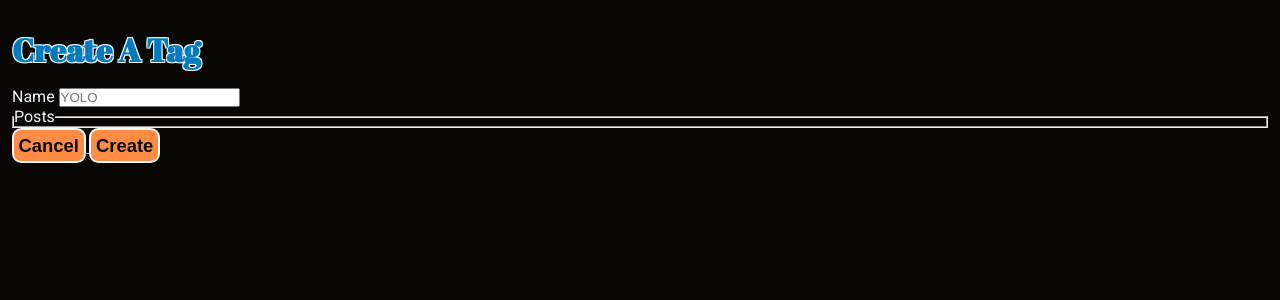
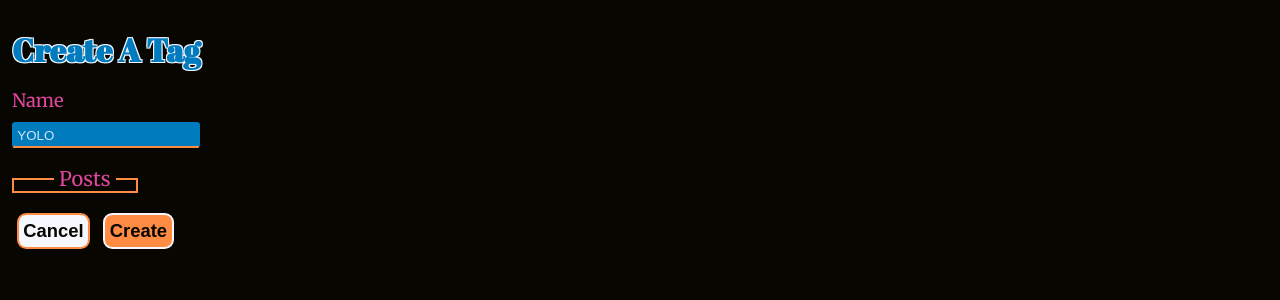
Before and after one commit to MrCookiefries/Blogly, a Flask app: page /tags/new in a window 1280 px wide. Shown: the part 224-524 px from the top of the page. Run offline with Flask 2, Linux system fonts and the light colour scheme; data that the repository does not hold is empty.

Commit message:
finish the styling

```diff
--- a/static/style.css
+++ b/static/style.css
@@ -134,12 +134,22 @@ button.delete {
     border-color: var(--colors-tint);
 }
 
+button.cancel {
+    background-color: var(--colors-light);
+    color: var(--colors-dark);
+    border-color: var(--colors-accent);
+}
+
 button:hover {
     color: var(--colors-light);
 }
 
 button.delete:hover {
     color: var(--colors-dark);
+}
+
+button.cancel:hover {
+    color: var(--colors-accent);
 }
 
 /* Other titles */
@@ -238,3 +248,75 @@ b {
 .user-post {
     margin-top: 2em;
 }
+
+/* Forms */
+
+label {
+    display: block;
+    margin: 1em 0;
+    font-size: 1.15em;
+    color: var(--colors-main);
+    font-family: var(--font-subtitle);
+}
+
+input, textarea {
+    display: block;
+    padding: 0.25em;
+    margin: 0.75em 0;
+    background-color: var(--colors-tint);
+    border: 2px solid transparent;
+    border-bottom-color: var(--colors-accent);
+    color: var(--colors-light);
+    border-radius: 0.25em;
+}
+
+::placeholder {
+    color: var(--colors-light);
+    opacity: 0.85;
+}
+
+input:focus, textarea:focus {
+    outline: none;
+    border-color: var(--colors-accent);
+}
+
+textarea {
+    min-width: 300px;
+    min-height: 150px;
+    resize: none;
+}
+
+legend {
+    margin-left: 1em;
+    color: var(--colors-main);
+    font-size: 1.25em;
+    font-family: var(--font-subtitle);
+    padding: 0 0.25em;
+}
+
+fieldset {
+    border: 2px solid var(--colors-accent);
+    display: inline-block;
+    padding: 0 1.25em;
+    margin-bottom: 1em;
+}
+
+input[type="checkbox"] {
+    display: inline;
+    margin-right: 0.25em;
+}
+
+/* Post */
+
+article {
+    padding: 0.25em;
+}
+
+.author {
+    font-family: var(--font-subtitle);
+    font-size: 1.25em;
+}
+
+.space, .story {
+    margin: 1em 0;
+}
--- a/templates/add-tag.html
+++ b/templates/add-tag.html
@@ -21,9 +21,9 @@
                     </label>
                 {% endfor %}
             </fieldset>
-            <div>
+            <div class="buttons">
                 <a href="/tags">
-                    <button type="button">Cancel</button>
+                    <button class="cancel" type="button">Cancel</button>
                 </a>
                 <button type="submit">Create</button>
             </div>
--- a/templates/add-user.html
+++ b/templates/add-user.html
@@ -19,9 +19,9 @@
                 Image URL
                 <input name="url" placeholder="Profile Photo" type="url">
             </label>
-            <div>
+            <div class="buttons">
                 <a href="/users">
-                    <button type="button">Cancel</button>
+                    <button class="cancel" type="button">Cancel</button>
                 </a>
                 <button type="submit">Submit</button>
             </div>
--- a/templates/edit-post.html
+++ b/templates/edit-post.html
@@ -29,9 +29,9 @@
                     </label>
                 {% endfor %}
             </fieldset>
-            <div>
+            <div class="buttons">
                 <a href="/users/{{ post.user_id }}">
-                    <button type="button">Cancel</button>
+                    <button class="cancel" type="button">Cancel</button>
                 </a>
                 <button type="submit">Save</button>
             </div>
--- a/templates/edit-tag.html
+++ b/templates/edit-tag.html
@@ -24,9 +24,9 @@
                     </label>
                 {% endfor %}
             </fieldset>
-            <div>
+            <div class="buttons">
                 <a href="/tags/{{ tag.id }}">
-                    <button type="button">Cancel</button>
+                    <button class="cancel" type="button">Cancel</button>
                 </a>
                 <button type="submit">Save</button>
             </div>
--- a/templates/edit-user.html
+++ b/templates/edit-user.html
@@ -19,9 +19,9 @@
             Image URL
             <input name="url" value="{{ user.image_url }}" type="url">
         </label>
-        <div>
+        <div class="buttons">
             <a href="/users/{{ user.id }}">
-                <button type="button">Cancel</button>
+                <button class="cancel" type="button">Cancel</button>
             </a>
             <button type="submit">Save</button>
         </div>
--- a/templates/tag.html
+++ b/templates/tag.html
@@ -7,18 +7,18 @@
 {% block body %}
     <main>
         <h2>{{ tag.name }}</h2>
-        <div>
+        <div class="buttons space">
             <a href="/tags/{{ tag.id }}/edit">
                 <button type="button">Edit</button>
             </a>
             <form action="/tags/{{ tag.id }}/delete" method="post">
-                <button type="submit">Delete</button>
+                <button class="delete" type="submit">Delete</button>
             </form>
         </div>
         <ul>
             {% if posts %}
                 {% for post in posts %}
-                    <li>
+                    <li class="space">
                         <a href="/posts/{{ post.id }}">{{ post.title }}</a>
                     </li>
                 {% endfor %}
```
Also changed, not shown: templates/add-post.html (+4 -4 lines), templates/post.html (+4 -4 lines).
